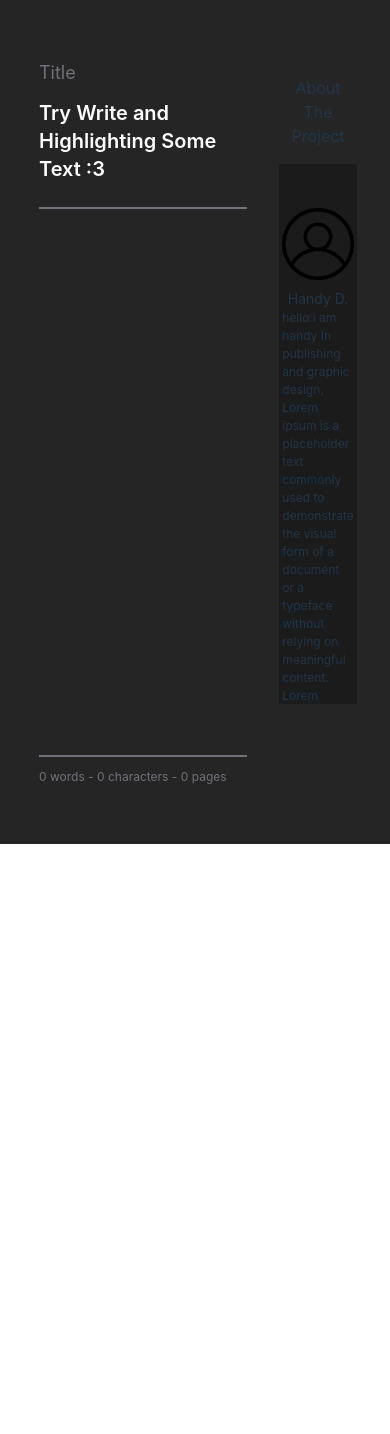
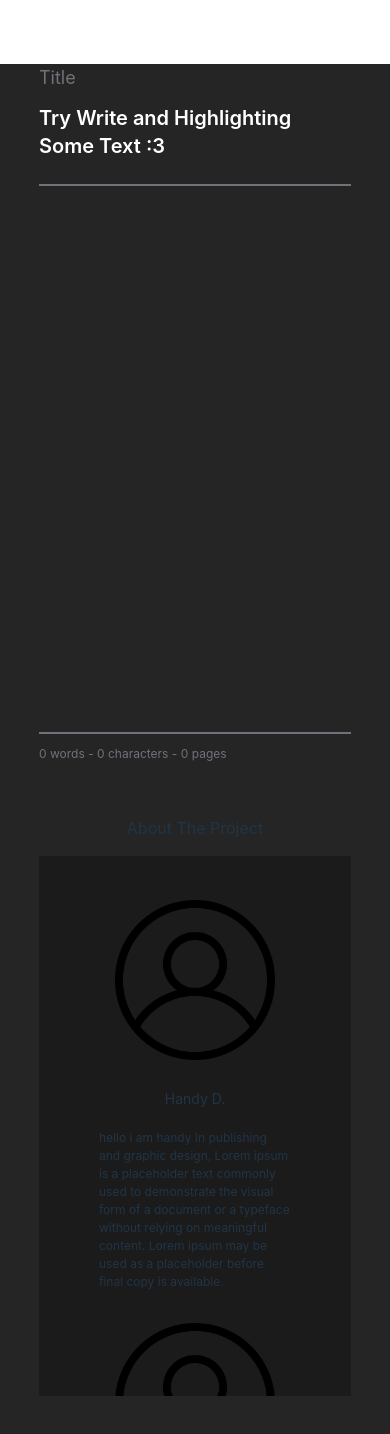
Before and after one commit to Artists-for-Humanity/OdistAI, a React (Vite) app in the folder client/: page / in a window 390 px wide. Shown: the top 1434 px of the page. Before the commit the page ends 844 px from the top, so only its background shows below. Built offline with nearby package versions, Linux system fonts and the light colour scheme.

Commit message:
responsive design and margin top (sm)

```diff
--- a/client/src/App.tsx
+++ b/client/src/App.tsx
@@ -20,9 +20,9 @@ function App() {
   };
 
   return (
-    <div className="flex space-x-3 items-center justify-center w-full min-h-screen bg-matte-black-light">
-      <div className="w-4/5 flex flex-row">
-        <div className="text-center w-2/3">
+    <div className="flex items-center justify-center w-full mt-16 lg:mt-0 bg-matte-black-light">
+      <div className="w-4/5 lg:flex gap-16">
+        <div className="text-center sm:w-full lg:w-2/3">
           <div className="border-b-2 text-zinc-500 block mb-8 pb-3 text-left">
             <div className="text-zinc-500 text-lg pb-3">Title</div>
             <div
@@ -74,13 +74,13 @@ function App() {
             <span>{Math.round(inputContent.length / 500)} pages </span>
           </footer>
         </div>
-        <div className="flex flex-col justify-center items-center w-1/4 h-[80vh] gap-4 -mt-1.5">
-          <h3 className="text-center ml-16">About The Project</h3>
-          <div className="flex flex-col ml-16 h-4/5 items-center w-full overflow-y-auto gap-y-8 text-center p-5 bg-[#1B1B1B]">
-            <div className="pt-6 flex flex-col items-center text-center">
+        <div className="flex flex-col justify-center items-center sm:w-full lg:w-1/4 h-[80vh] gap-4 mt-1.5">
+          <h3 className="text-center">About The Project</h3>
+          <div className="flex flex-col h-4/5 items-center w-full overflow-y-auto gap-y-8 text-center p-5 bg-[#1B1B1B]">
+            <div className="pt-6 flex flex-col items-center text-center gap-y-5">
               <img className="w-40" src={User} alt="image" />
               <p className="text-[14px] mt-2">Handy D.</p>
-              <p className="text-[12px] text-left">
+              <p className="text-[12px] px-10 text-left">
                 hello i am handy In publishing and graphic design, Lorem ipsum
                 is a placeholder text commonly used to demonstrate the visual
                 form of a document or a typeface without relying on meaningful
@@ -91,22 +91,22 @@ function App() {
             <div className="flex flex-col items-center text-center gap-y-5">
               <img className="w-40" src={User} alt="image" />
               <p className="text-[14px] mt-2">Phaedra S.</p>
-              <p className="text-[12px] px-5">hello i am phaedra</p>
+              <p className="text-[12px] px-10">hello i am phaedra</p>
             </div>
             <div className="flex flex-col items-center text-center gap-y-5">
               <img className="w-40" src={User} alt="image" />
               <p className="text-[14px] mt-2">Gordan L.</p>
-              <p className="text-[12px] px-5">hello iam gordan</p>
+              <p className="text-[12px] px-10">hello iam gordan</p>
             </div>
             <div className="flex flex-col items-center text-center gap-y-5">
               <img className="rounded-full w-40" src={Luke} alt="image" />
               <p className="text-[14px] mt-2">Luke C.</p>
-              <p className="text-[12px] px-5">hello i am luke</p>
+              <p className="text-[12px] px-10">hello i am luke</p>
             </div>
             <div className="flex flex-col items-center text-center gap-y-5">
               <img className="w-40" src={User} alt="image" />
               <p className="text-[14px] mt-2">Youssef J.</p>
-              <p className="text-[12px] px-5">hello i am youssef</p>
+              <p className="text-[12px] px-10">hello i am youssef</p>
             </div>
           </div>
         </div>
```
